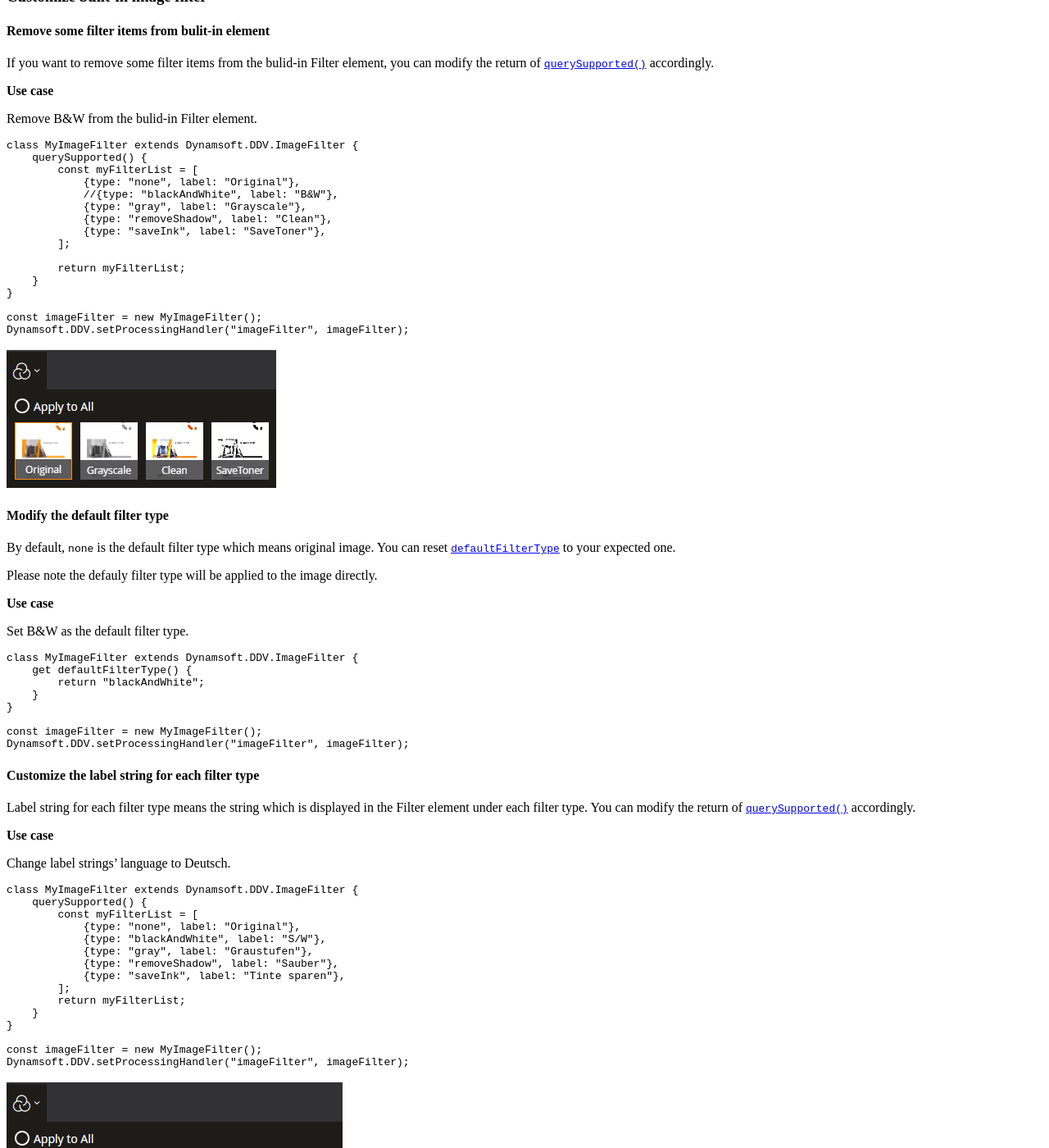
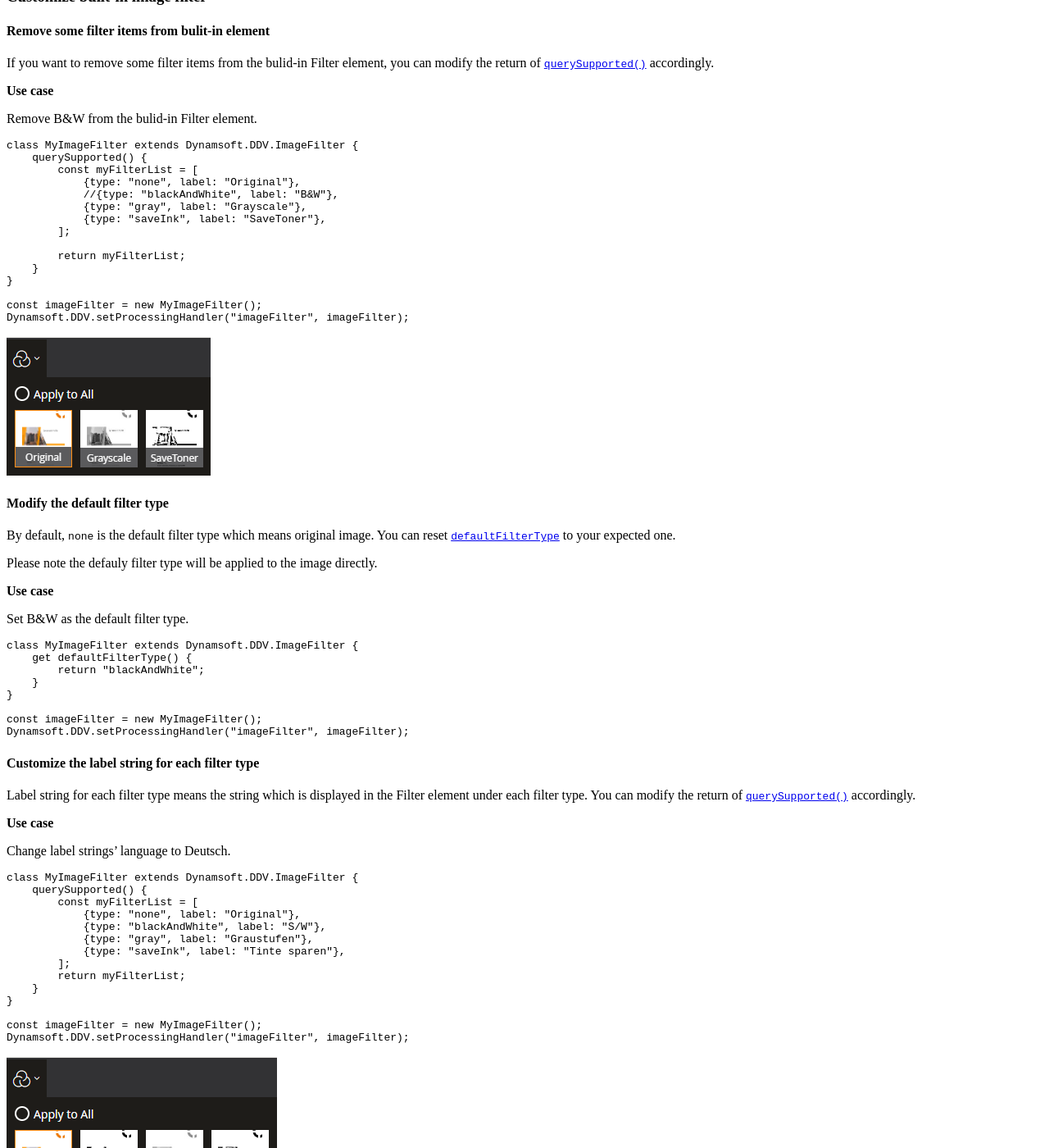
Before and after one commit to dynamsoft-docs/document-viewer-docs, a Jekyll site: the page built from features/advanced/imagefilter.md, in a window 1280 px wide and 1400 px high, scrolled down 1247 px. Shown: the whole window at 82% size. Built offline with Jekyll 4.4.1, drawn with Linux system fonts in a browser that asks for light colours.

Commit message:
image filter update

```diff
--- a/features/advanced/imagefilter.md
+++ b/features/advanced/imagefilter.md
@@ -44,7 +44,6 @@ class MyImageFilter extends Dynamsoft.DDV.ImageFilter {
             {type: "none", label: "Original"},
             //{type: "blackAndWhite", label: "B&W"},
             {type: "gray", label: "Grayscale"},
-            {type: "removeShadow", label: "Clean"},
             {type: "saveInk", label: "SaveToner"},
         ];
 
@@ -94,7 +93,6 @@ class MyImageFilter extends Dynamsoft.DDV.ImageFilter {
             {type: "none", label: "Original"},
             {type: "blackAndWhite", label: "S/W"},
             {type: "gray", label: "Graustufen"},
-            {type: "removeShadow", label: "Sauber"},
             {type: "saveInk", label: "Tinte sparen"},
         ];
         return myFilterList;
```
Also changed, not shown: assets/imgs/builtinimagefilter.png, assets/imgs/imagefilterchangelabel.png, assets/imgs/imagefilterremovebw.png.
